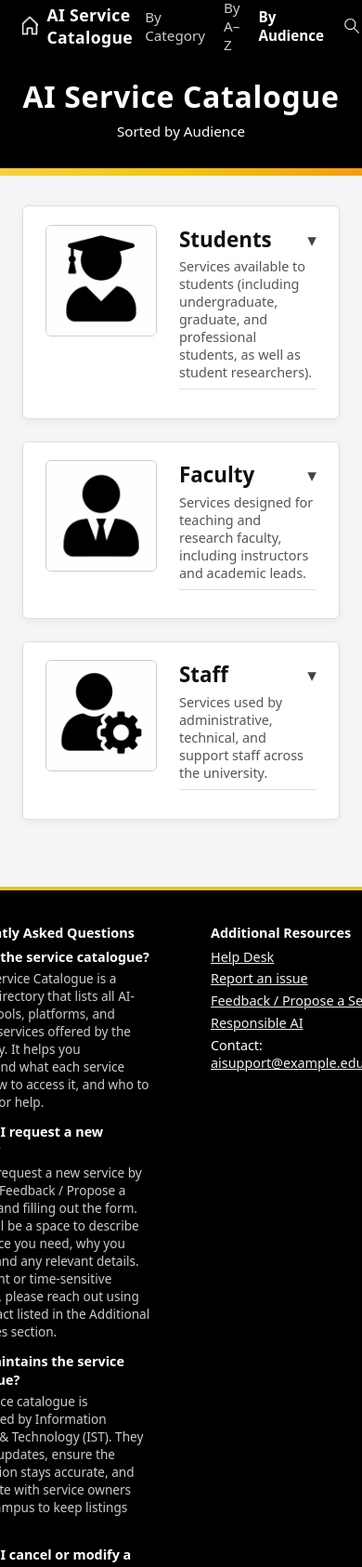
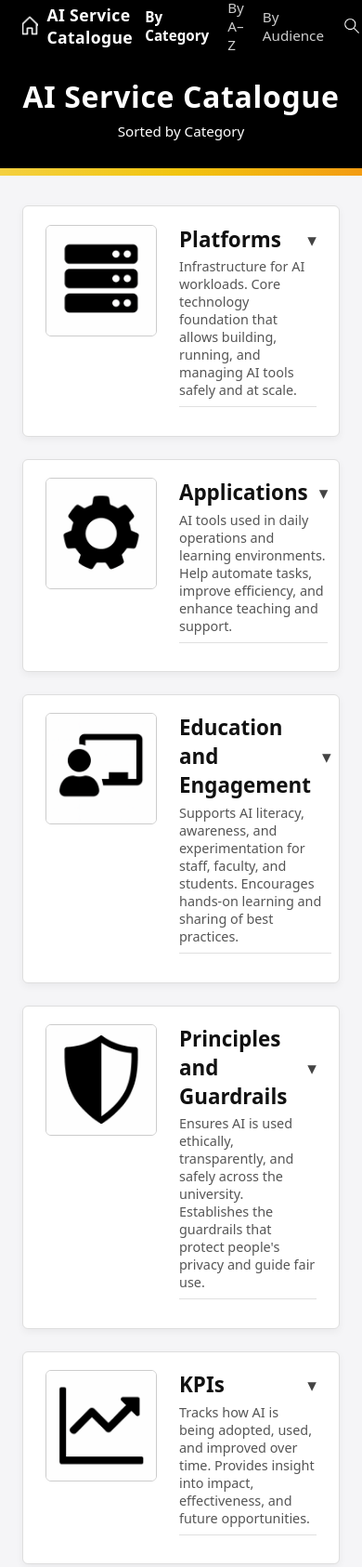
Before and after one commit to a529li/ServiceCatalogue, a plain HTML site: page index.html in a window 390 px wide. Shown: the top 1686 px of the page at 93% size. Drawn offline with Linux system fonts and the light colour scheme.

Commit message:
Update titles and categories in index.html

```diff
--- a/index.html
+++ b/index.html
@@ -2,7 +2,7 @@
 <html lang="en">
 <head>
   <meta charset="UTF-8" />
-  <title>AI Service Catalogue – By Audience</title>
+  <title>AI Service Catalogue – Categories</title>
   <meta name="viewport" content="width=device-width, initial-scale=1" />
   <style>
     :root {
@@ -340,9 +340,9 @@
       </a>
     </div>
     <nav class="top-right">
-      <a href="categories.html" class="top-link">By Category</a>
+      <a href="categories.html" class="top-link active">By Category</a>
       <a href="az.html" class="top-link">By A–Z</a>
-      <a href="audience.html" class="top-link active">By Audience</a>
+      <a href="audience.html" class="top-link">By Audience</a>
       <div class="top-search-wrapper">
         <button class="top-search-icon" type="button" aria-label="Open search">
           <img src="images/search.jpg" alt="Search">
@@ -355,7 +355,7 @@
   <header class="hero">
     <div class="hero-inner">
       <h1 class="hero-title">AI Service Catalogue</h1>
-      <p class="hero-subtitle">Sorted by Audience</p>
+      <p class="hero-subtitle">Sorted by Category</p>
     </div>
   </header>
 
@@ -364,73 +364,83 @@
   <main>
     <div class="content">
       <section class="category-card">
-        <div class="card-image"><img src="images/students.jpg" alt="Icon"></div>
+        <div class="card-image"><img src="images/platforms.jpg" alt="Icon"></div>
         <div class="card-body">
           <div class="card-header">
-            <h2 class="category-title">Students</h2>
-            <button class="toggle-btn" type="button" aria-expanded="false" aria-label="Toggle services for Students">▾</button>
+            <h2 class="category-title">Platforms</h2>
+            <button class="toggle-btn" type="button" aria-expanded="false" aria-label="Toggle services for Platforms">▾</button>
           </div>
-          <p class="category-desc">Services available to students (including undergraduate, graduate, and professional students, as well as student researchers).</p>
+          <p class="category-desc">Infrastructure for AI workloads. Core technology foundation that allows building, running, and managing AI tools safely and at scale.</p>
           <hr class="category-divider" />
           <ul class="service-list">
-            <li><a href="service-on-campus-events.html">On Campus Events</a></li>
-            <li><a href="service-training-and-engagement-for-students.html">Training and Engagement for Students</a></li>
+            <li><a href="service-advocacy-and-technical-expertise-in-general-purpose-ai-software.html">Advocacy and Technical Expertise in General Purpose AI Software</a></li>
+            <li><a href="service-inference-as-a-service.html">Inference as a Service</a></li>
+            <li><a href="service-fine-tuning-as-a-service.html">Fine-tuning as a Service</a></li>
+            <li><a href="service-azure-platform-expertise-and-consulting.html">Azure Platform Expertise and Consulting</a></li>
           </ul>
         </div>
       </section>
       <section class="category-card">
-        <div class="card-image"><img src="images/faculty.jpg" alt="Icon"></div>
+        <div class="card-image"><img src="images/applications.jpg" alt="Icon"></div>
         <div class="card-body">
           <div class="card-header">
-            <h2 class="category-title">Faculty</h2>
-            <button class="toggle-btn" type="button" aria-expanded="false" aria-label="Toggle services for Faculty">▾</button>
+            <h2 class="category-title">Applications</h2>
+            <button class="toggle-btn" type="button" aria-expanded="false" aria-label="Toggle services for Applications">▾</button>
           </div>
-          <p class="category-desc">Services designed for teaching and research faculty, including instructors and academic leads.</p>
+          <p class="category-desc">AI tools used in daily operations and learning environments. Help automate tasks, improve efficiency, and enhance teaching and support.</p>
           <hr class="category-divider" />
           <ul class="service-list">
-            <li><a href="service-advocacy-and-technical-expertise-in-general-purpose-ai-software.html">Advocacy and Technical Expertise in General Purpose AI Software</a></li>
+            <li><a href="service-custom-development-for-high-impact-use-cases.html">Custom Development for High Impact Use Cases</a></li>
             <li><a href="service-ai-enabled-services-for-developers.html">AI Enabled Services for Developers</a></li>
-            <li><a href="service-ai-enabled-system-data.html">AI Enabled System Data</a></li>
-            <li><a href="service-ai-readiness-across-campus.html">AI Readiness Across Campus</a></li>
-            <li><a href="service-azure-platform-expertise-and-consulting.html">Azure Platform Expertise and Consulting</a></li>
-            <li><a href="service-campus-ai-champion-network-and-training.html">Campus AI Champion Network and Training</a></li>
-            <li><a href="service-campus-ai-champion-network-collaboration-resources.html">Campus AI Champion Network Collaboration Resources</a></li>
             <li><a href="service-chat-and-agent-platforms.html">Chat and Agent Platforms</a></li>
-            <li><a href="service-consulting-on-governance-and-principles.html">Consulting on Governance and Principles</a></li>
-            <li><a href="service-custom-development-for-high-impact-use-cases.html">Custom Development for High Impact Use Cases</a></li>
-            <li><a href="service-fine-tuning-as-a-service.html">Fine-tuning as a Service</a></li>
-            <li><a href="service-inference-as-a-service.html">Inference as a Service</a></li>
-            <li><a href="service-on-campus-events.html">On Campus Events</a></li>
-            <li><a href="service-responsible-ai-protocols.html">Responsible AI Protocols</a></li>
-            <li><a href="service-training-for-staff-and-faculty.html">Training for Staff and Faculty</a></li>
           </ul>
         </div>
       </section>
       <section class="category-card">
-        <div class="card-image"><img src="images/staff.jpg" alt="Icon"></div>
+        <div class="card-image"><img src="images/education.jpg" alt="Icon"></div>
         <div class="card-body">
           <div class="card-header">
-            <h2 class="category-title">Staff</h2>
-            <button class="toggle-btn" type="button" aria-expanded="false" aria-label="Toggle services for Staff">▾</button>
+            <h2 class="category-title">Education and Engagement</h2>
+            <button class="toggle-btn" type="button" aria-expanded="false" aria-label="Toggle services for Education and Engagement">▾</button>
           </div>
-          <p class="category-desc">Services used by administrative, technical, and support staff across the university.</p>
+          <p class="category-desc">Supports AI literacy, awareness, and experimentation for staff, faculty, and students. Encourages hands-on learning and sharing of best practices.</p>
           <hr class="category-divider" />
           <ul class="service-list">
-            <li><a href="service-advocacy-and-technical-expertise-in-general-purpose-ai-software.html">Advocacy and Technical Expertise in General Purpose AI Software</a></li>
-            <li><a href="service-ai-enabled-services-for-developers.html">AI Enabled Services for Developers</a></li>
+            <li><a href="service-campus-ai-champion-network-and-training.html">Campus AI Champion Network and Training</a></li>
+            <li><a href="service-campus-ai-champion-network-collaboration-resources.html">Campus AI Champion Network Collaboration Resources</a></li>
+            <li><a href="service-training-for-staff-and-faculty.html">Training for Staff and Faculty</a></li>
+            <li><a href="service-training-and-engagement-for-students.html">Training and Engagement for Students</a></li>
+            <li><a href="service-on-campus-events.html">On Campus Events</a></li>
+          </ul>
+        </div>
+      </section>
+      <section class="category-card">
+        <div class="card-image"><img src="images/principles.jpg" alt="Icon"></div>
+        <div class="card-body">
+          <div class="card-header">
+            <h2 class="category-title">Principles and Guardrails</h2>
+            <button class="toggle-btn" type="button" aria-expanded="false" aria-label="Toggle services for Principles and Guardrails">▾</button>
+          </div>
+          <p class="category-desc">Ensures AI is used ethically, transparently, and safely across the university. Establishes the guardrails that protect people's privacy and guide fair use.</p>
+          <hr class="category-divider" />
+          <ul class="service-list">
+            <li><a href="service-consulting-on-governance-and-principles.html">Consulting on Governance and Principles</a></li>
+            <li><a href="service-responsible-ai-protocols.html">Responsible AI Protocols</a></li>
+          </ul>
+        </div>
+      </section>
+      <section class="category-card">
+        <div class="card-image"><img src="images/kpis.jpg" alt="Icon"></div>
+        <div class="card-body">
+          <div class="card-header">
+            <h2 class="category-title">KPIs</h2>
+            <button class="toggle-btn" type="button" aria-expanded="false" aria-label="Toggle services for KPIs">▾</button>
+          </div>
+          <p class="category-desc">Tracks how AI is being adopted, used, and improved over time. Provides insight into impact, effectiveness, and future opportunities.</p>
+          <hr class="category-divider" />
+          <ul class="service-list">
             <li><a href="service-ai-enabled-system-data.html">AI Enabled System Data</a></li>
             <li><a href="service-ai-readiness-across-campus.html">AI Readiness Across Campus</a></li>
-            <li><a href="service-azure-platform-expertise-and-consulting.html">Azure Platform Expertise and Consulting</a></li>
-            <li><a href="service-campus-ai-champion-network-and-training.html">Campus AI Champion Network and Training</a></li>
-            <li><a href="service-campus-ai-champion-network-collaboration-resources.html">Campus AI Champion Network Collaboration Resources</a></li>
-            <li><a href="service-chat-and-agent-platforms.html">Chat and Agent Platforms</a></li>
-            <li><a href="service-consulting-on-governance-and-principles.html">Consulting on Governance and Principles</a></li>
-            <li><a href="service-custom-development-for-high-impact-use-cases.html">Custom Development for High Impact Use Cases</a></li>
-            <li><a href="service-fine-tuning-as-a-service.html">Fine-tuning as a Service</a></li>
-            <li><a href="service-inference-as-a-service.html">Inference as a Service</a></li>
-            <li><a href="service-on-campus-events.html">On Campus Events</a></li>
-            <li><a href="service-responsible-ai-protocols.html">Responsible AI Protocols</a></li>
-            <li><a href="service-training-for-staff-and-faculty.html">Training for Staff and Faculty</a></li>
           </ul>
         </div>
       </section>
```
